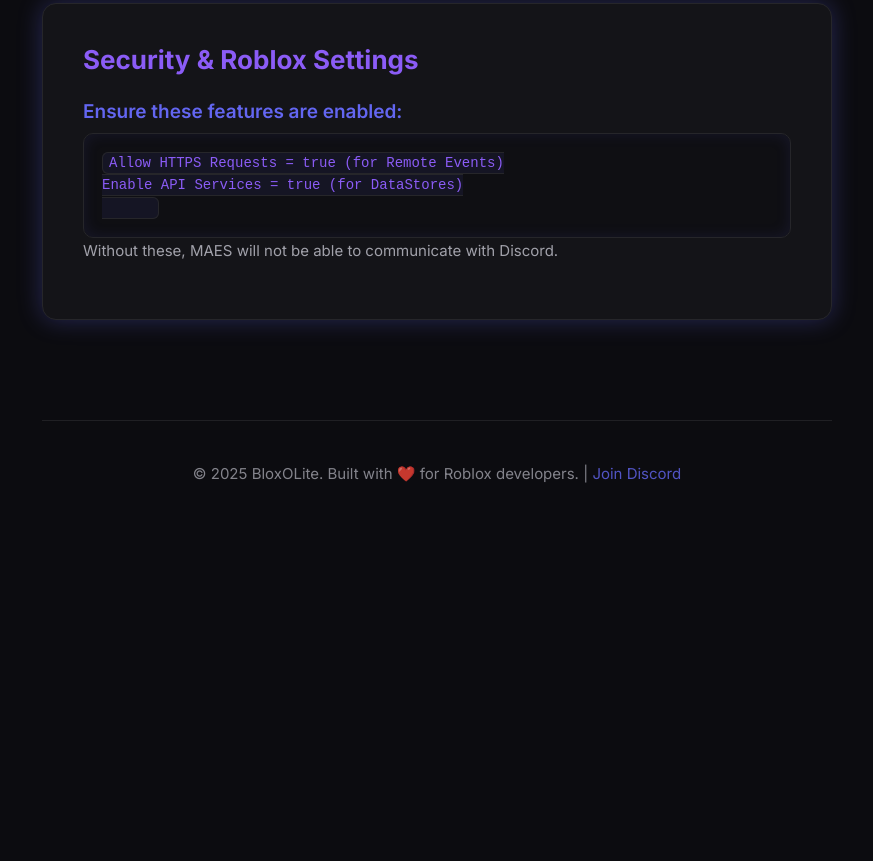
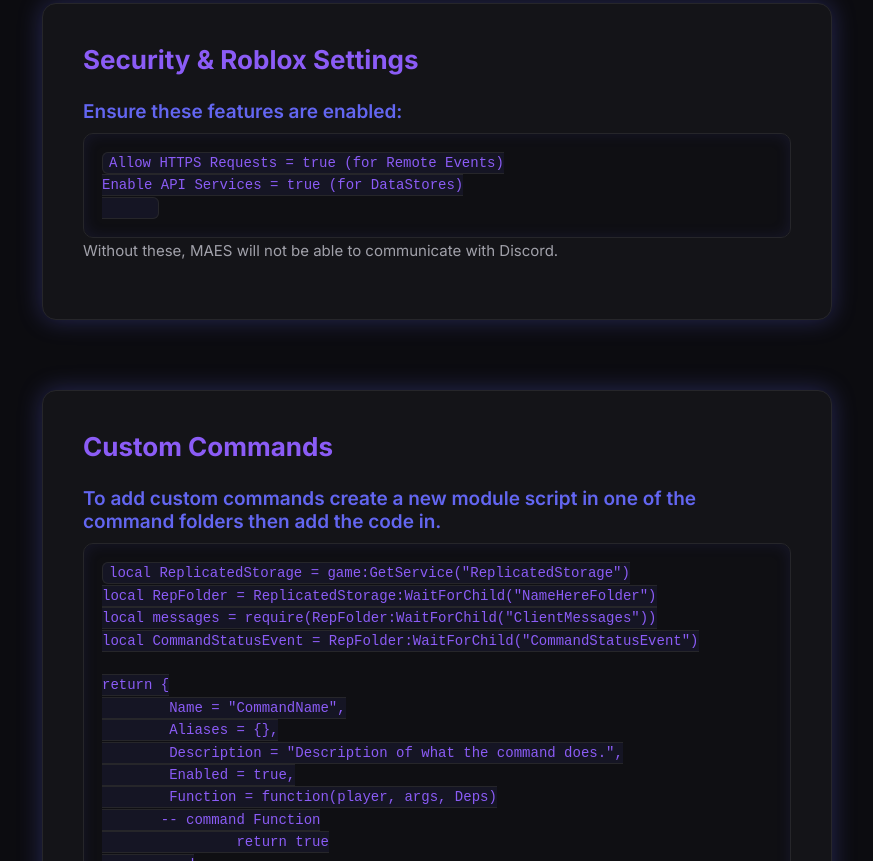
Before and after one commit to FJFG11/FJFG11.github.io, a plain HTML site: page docs.html in a window 1280 px wide. Shown: the part 1939-2800 px from the top of the page, without its empty margins (318-1191 px from the left). Before the commit the page ends 2512 px from the top, so only its background shows below. Drawn offline with Linux system fonts and the light colour scheme.

Commit message:
Update docs.html

```diff
--- a/docs.html
+++ b/docs.html
@@ -246,6 +246,7 @@
     <a href="#config">Configuration</a>
     <a href="#permissions">Permissions</a>
     <a href="#security">Security</a>
+     <a href="#NC">Custom Commands</a>
     <a href="index.html">← Back Home</a>
     <button class="theme-toggle" id="themeToggle">Toggle Theme</button>
   </nav>
@@ -310,6 +311,28 @@
       <p>Without these, MAES will not be able to communicate with Discord.</p>
     </section>
 
+      <section id="NC">
+      <h2>Custom Commands</h2>
+      <h3>To add custom commands create a new module script in one of the command folders then add the code in.</h3>
+      <pre><code>local ReplicatedStorage = game:GetService("ReplicatedStorage")
+local RepFolder = ReplicatedStorage:WaitForChild("NameHereFolder")
+local messages = require(RepFolder:WaitForChild("ClientMessages"))
+local CommandStatusEvent = RepFolder:WaitForChild("CommandStatusEvent")
+
+return {
+	Name = "CommandName",
+	Aliases = {},
+	Description = "Description of what the command does.",
+	Enabled = true,
+	Function = function(player, args, Deps)
+       -- command Function
+		return true
+	end
+}
+      </code></pre>
+      <p>Then insert the Name, Description, Function also make sure to add the command name to a rank in BloxOLite_Config.</p>
+    </section>
+
     <footer>
       <p>© 2025 BloxOLite. Built with ❤️ for Roblox developers. | <a href="https://discord.gg/tcxqKNR649" target="_blank">Join Discord</a></p>
     </footer>
```
